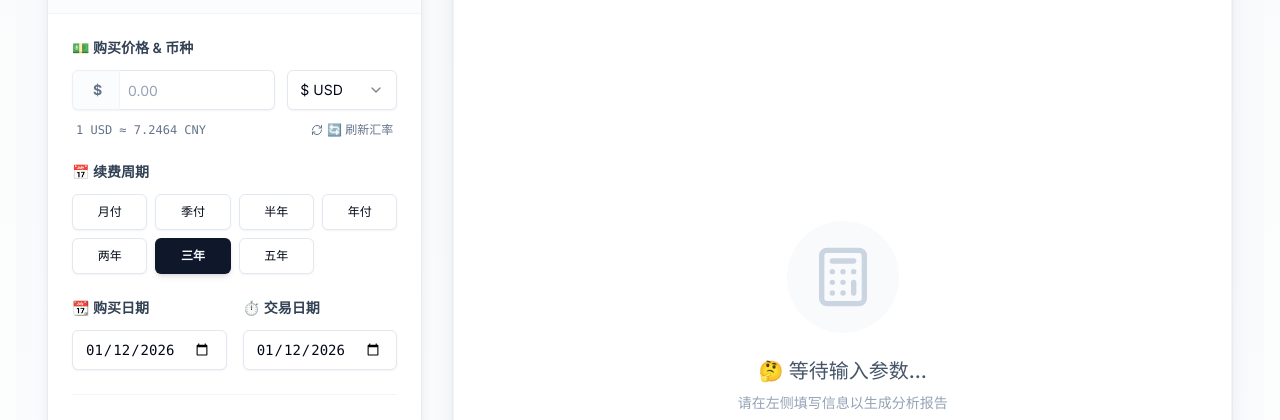
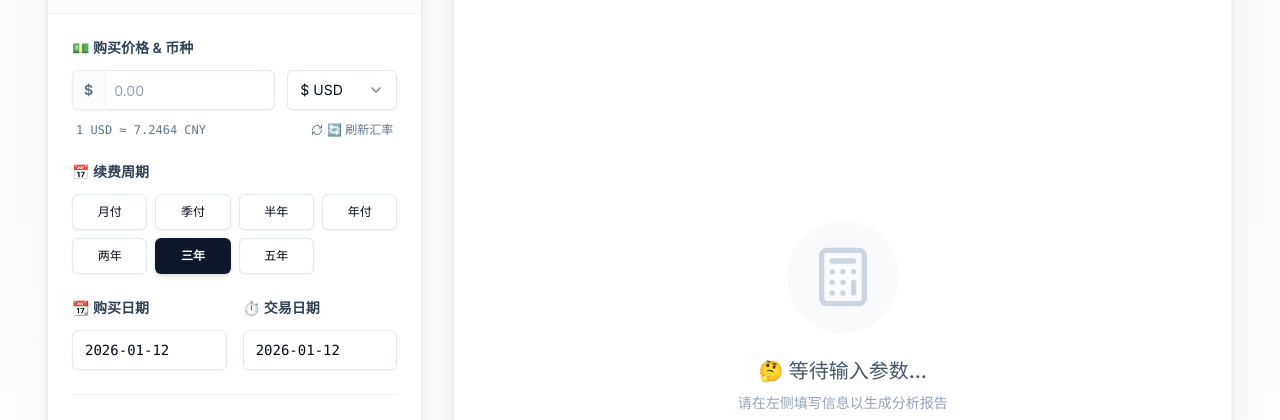
Before and after one commit to everett7623/Globokit, a Next.js app: page /tools/vps-calculator in a window 1280 px wide. Shown: the part 330-750 px from the top of the page. Built offline with nearby package versions, Linux system fonts and the light colour scheme; no server answers.

Commit message:
Update page.tsx

```diff
--- a/app/tools/vps-calculator/page.tsx
+++ b/app/tools/vps-calculator/page.tsx
@@ -54,7 +54,7 @@ export default function VPSCalculatorPage() {
   // 快捷折扣选项
   const quickDiscounts = [0.95, 0.9, 0.85, 0.8, 0.75, 0.7, 0.6, 0.5]
 
-  // 初始化 - 使用 YYYY-MM-DD 格式 (HTML date input 标准)
+  // 初始化
   useEffect(() => {
     const getTodayISO = () => {
       const d = new Date()
@@ -136,9 +136,9 @@ export default function VPSCalculatorPage() {
   }
 
   return (
-    // 修改: 宽度 max-w-[1600px]
+    // 修改 1: 使用 max-w-7xl (约1280px) 统一宽度，更适合工具类展示
     <div className="min-h-screen bg-slate-50/50 py-10 px-4 sm:px-6 lg:px-8">
-      <div className="max-w-[1600px] mx-auto space-y-8">
+      <div className="max-w-7xl mx-auto space-y-8">
 
         {/* 头部标题 */}
         <div className="text-center sm:text-left">
@@ -164,14 +164,15 @@ export default function VPSCalculatorPage() {
               </CardHeader>
 
               <CardContent className="space-y-6 pt-6 flex-1">
-                {/* 价格和币种 - 使用 Flex 解决重叠 */}
+                {/* 价格和币种 - 修改 2: Flex自适应布局，修复货币符号重叠问题 */}
                 <div className="space-y-3">
                   <Label className="text-sm font-semibold text-slate-700 flex items-center gap-1.5">
                     💵 购买价格 & 币种
                   </Label>
                   <div className="flex gap-3">
-                    <div className="flex-1 flex rounded-md shadow-sm ring-1 ring-inset ring-slate-200 focus-within:ring-2 focus-within:ring-inset focus-within:ring-primary/20 transition-all overflow-hidden bg-white">
-                      <span className="flex select-none items-center pl-3 pr-2 text-slate-500 font-bold bg-slate-50/50 border-r border-slate-100 sm:text-sm shrink-0 min-w-[3rem] justify-center">
+                    <div className="flex-1 flex rounded-md shadow-sm ring-1 ring-inset ring-slate-200 focus-within:ring-2 focus-within:ring-inset focus-within:ring-primary/20 transition-all bg-white overflow-hidden">
+                      {/* 货币符号：不固定宽度，自适应内容，左右padding */}
+                      <span className="flex select-none items-center px-3 text-slate-500 font-bold bg-slate-50/50 border-r border-slate-100 sm:text-sm whitespace-nowrap">
                         {SUPPORTED_CURRENCIES.find(c => c.code === currency)?.symbol}
                       </span>
                       <Input
@@ -217,12 +218,15 @@ export default function VPSCalculatorPage() {
                   </div>
                 </div>
 
-                {/* 日期选择 - 改回 type="date" 以支持点击选择 */}
+                {/* 日期选择 - 修改 3: 默认Text显示格式提示，聚焦变Date */}
                 <div className="grid grid-cols-2 gap-4">
                   <div className="space-y-3">
                     <Label className="text-sm font-semibold text-slate-700 flex items-center gap-1.5">📆 购买日期</Label>
                     <Input
-                      type="date"
+                      type="text"
+                      placeholder="dd/mm/yyyy"
+                      onFocus={(e) => e.target.type = 'date'}
+                      onBlur={(e) => { if(!e.target.value) e.target.type = 'text' }}
                       value={purchaseDate}
                       onChange={e => setPurchaseDate(e.target.value)}
                       className="font-mono border-slate-200 shadow-sm"
@@ -231,7 +235,10 @@ export default function VPSCalculatorPage() {
                   <div className="space-y-3">
                     <Label className="text-sm font-semibold text-slate-700 flex items-center gap-1.5">⏱️ 交易日期</Label>
                     <Input
-                      type="date"
+                      type="text"
+                      placeholder="dd/mm/yyyy"
+                      onFocus={(e) => e.target.type = 'date'}
+                      onBlur={(e) => { if(!e.target.value) e.target.type = 'text' }}
                       value={tradeDate}
                       onChange={e => setTradeDate(e.target.value)}
                       className="font-mono border-slate-200 shadow-sm"
@@ -287,7 +294,7 @@ export default function VPSCalculatorPage() {
                       </div>
                     ) : (
                       <div className="flex rounded-md shadow-sm ring-1 ring-inset ring-slate-200 focus-within:ring-2 focus-within:ring-inset focus-within:ring-primary/20 transition-all overflow-hidden bg-white">
-                        <span className="flex select-none items-center pl-3 pr-2 text-slate-500 font-bold bg-slate-50/50 border-r border-slate-100 sm:text-sm shrink-0 min-w-[2.5rem] justify-center">
+                        <span className="flex select-none items-center px-3 text-slate-500 font-bold bg-slate-50/50 border-r border-slate-100 sm:text-sm whitespace-nowrap">
                           ¥
                         </span>
                         <Input
@@ -367,7 +374,7 @@ export default function VPSCalculatorPage() {
                           </div>
                         </div>
 
-                        {/* 3. 溢价/折价 - 修改: 增加 +/- 符号 */}
+                        {/* 3. 溢价/折价 - 修改 4: 强制显示 + 或 - 号 */}
                         <div className={cn("p-6 rounded-2xl text-center border-2 shadow-sm transition-transform hover:scale-[1.02]",
                           result.premium >= 0
                             ? "bg-gradient-to-b from-emerald-50 to-white border-emerald-100"
```
